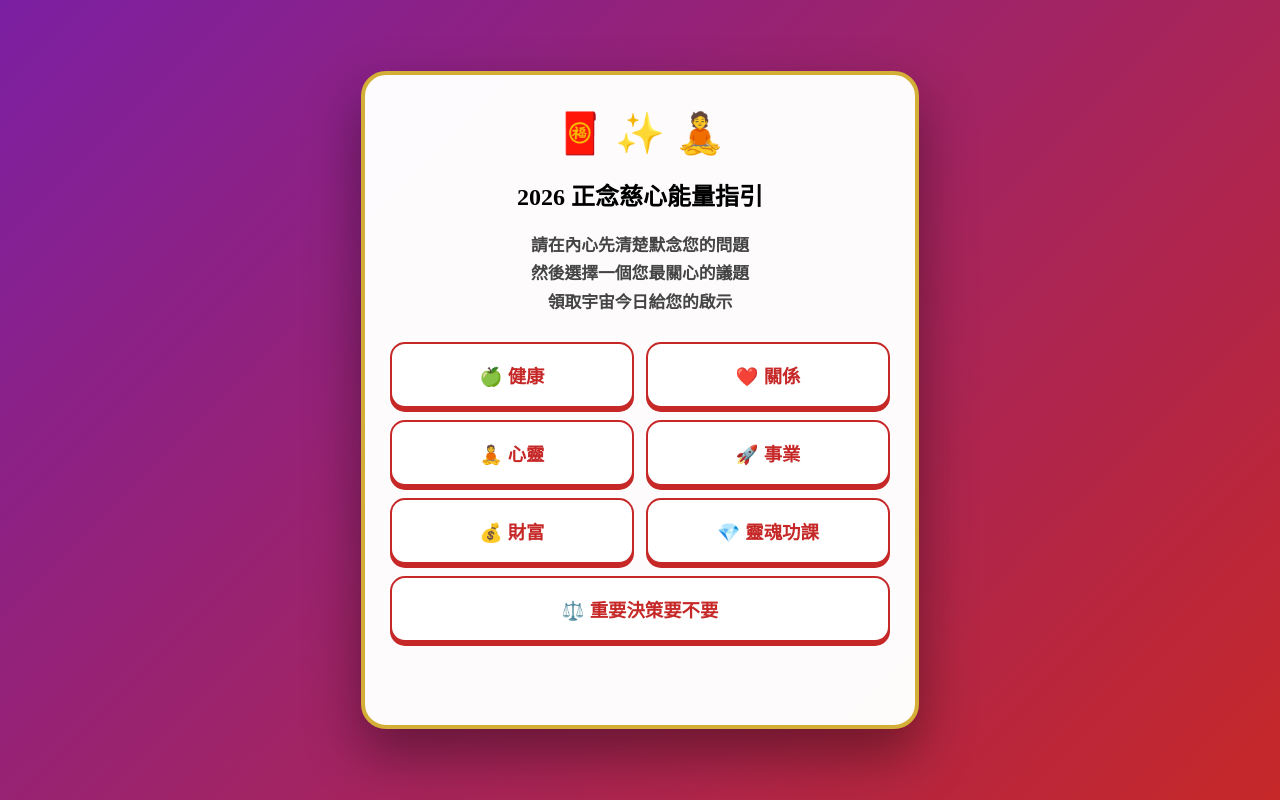
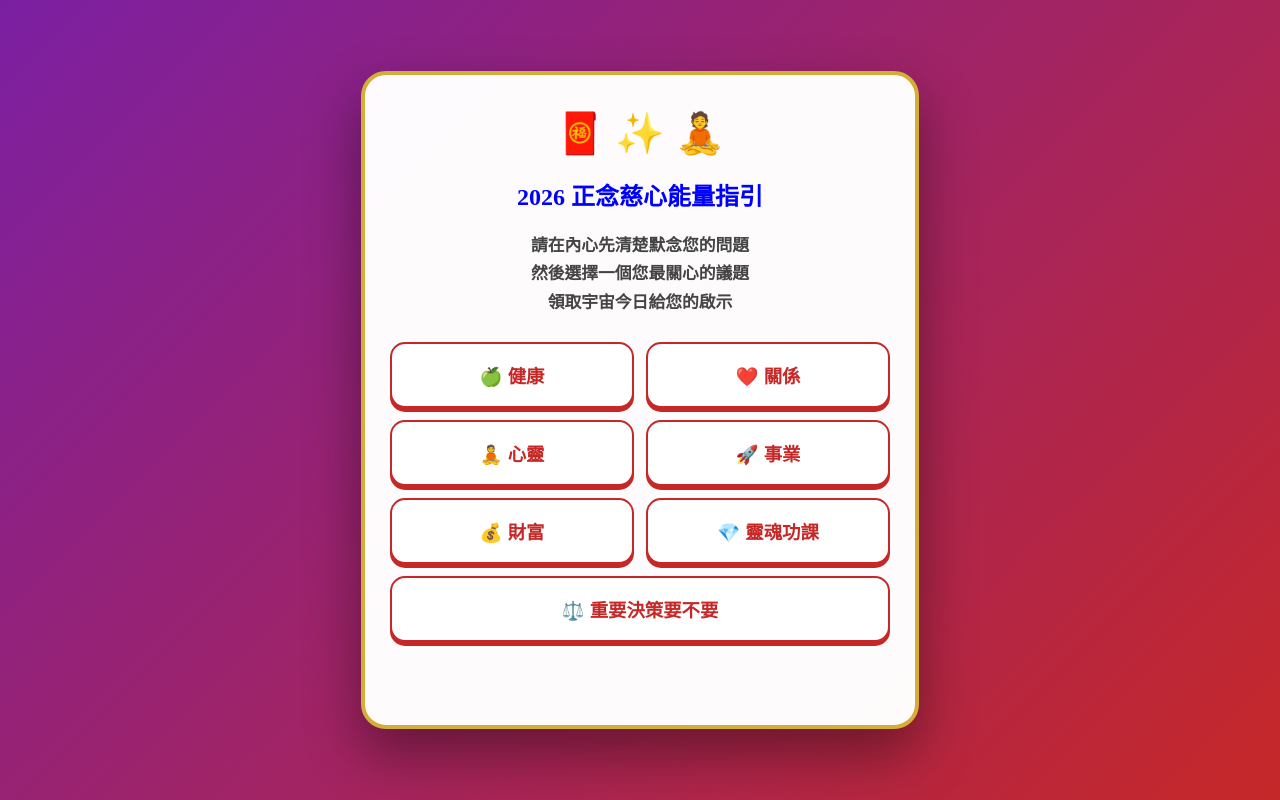
Before and after one commit to scwei/energy-scratch, a plain HTML site: page wish.html in a window 1280 px wide. Drawn offline with Linux system fonts and the light colour scheme; a web font is replaced by a local one.

Commit message:
Update wish.html

```diff
--- a/wish.html
+++ b/wish.html
@@ -78,7 +78,7 @@
 
 <div class="main-container">
     <div style="font-size: 2.5rem; margin-bottom: 10px;">🧧 ✨ 🧘</div>
-    <h2>2026 正念慈心能量指引</h2>
+    <h2><font color=blue>2026 正念慈心能量指引</font></h2>
     <p id="top-msg" class="subtitle">請在內心先清楚默念您的問題<br>然後選擇一個您最關心的議題<br>領取宇宙今日給您的啟示</p>
 
     <div id="category-screen" class="category-grid">
```
